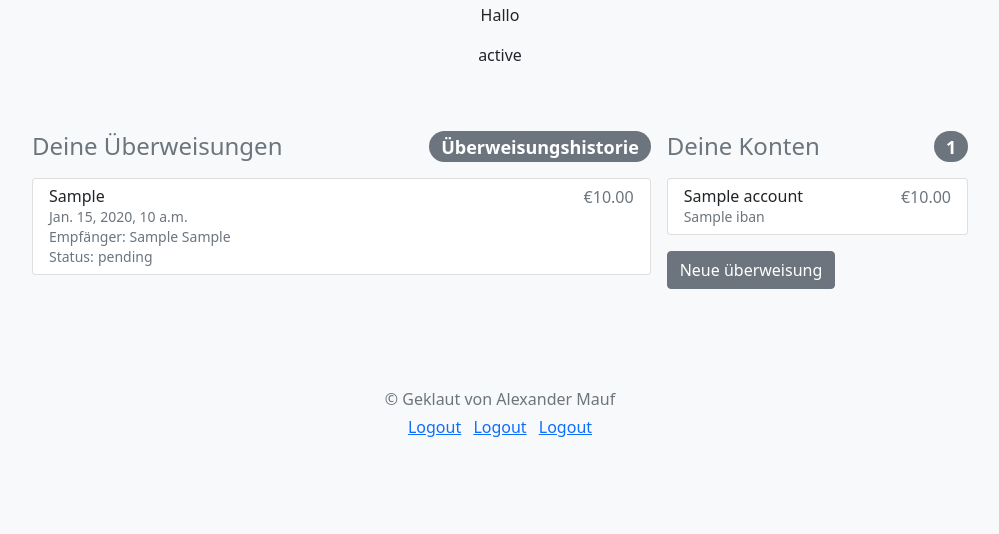
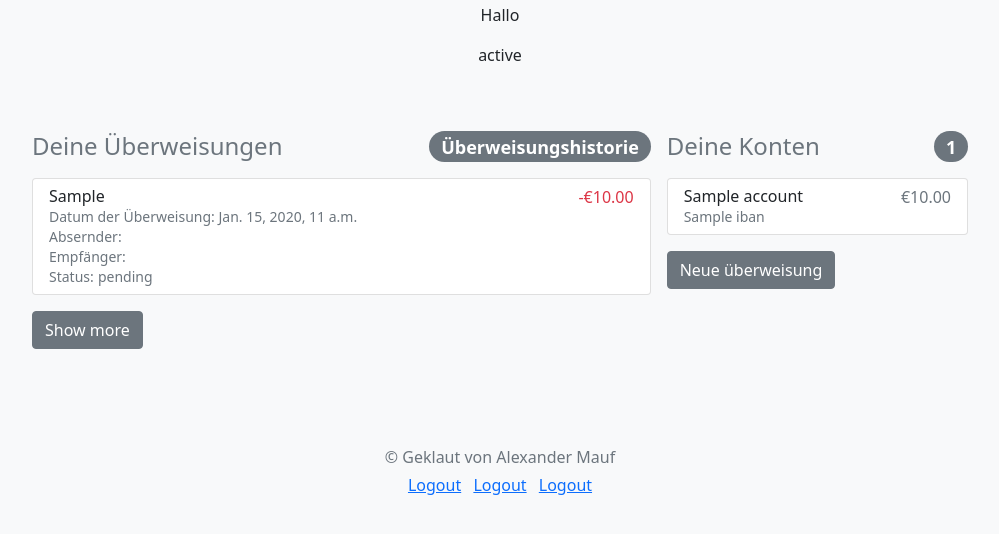
Before and after one commit to Alexader-Mauf/decrypt, a Django app: template bank/templates/bank-index.html in a window 1280 px wide. Shown: the part 172-706 px from the top of the page, without its empty margins (140-1139 px from the left). Run offline with Django 3.2, Linux system fonts and the light colour scheme; tables that the repository leaves empty hold one stand-in row (values such as "Sample post"); the template is opened without the code that fills it: values that come from a table or form of the project are taken from there, most other values are stand-ins (such as "Sample title", 1, 10 or a date in 2020).

Commit message:
made it so that the bank-index now also shows transfers which are incomming also added a distinction for incomming and outgoing transfers so that the amount changes color according to if the balance went up or down

```diff
--- a/bank/forms.py
+++ b/bank/forms.py
@@ -13,7 +13,7 @@ class CreateTransferForm(forms.Form):
             required=True
         )
         self.fields["amount"] = forms.DecimalField(
-            label="Überweisungsbbetrag",
+            label="Überweisungsbetrag",
             required=True,
             min_value=0.01
         )
--- a/bank/templates/bank-index.html
+++ b/bank/templates/bank-index.html
@@ -63,7 +63,9 @@
             <li class="list-group-item d-flex justify-content-between lh-sm">
                 <div>
                     <h6 class="my-0">{{transfer.use_case}}</h6>
-                    <small class="text-muted">{{transfer.execute_datetime}}</small>
+                    <small class="text-muted">Datum der  Überweisung: {{transfer.execute_datetime}}</small>
+                    <br>
+                    <small class="text-muted">Absernder: {{transfer.iban_from.account_owned_by}} {{transfer.iban_from}} </small>
                     <br>
                     <small class="text-muted">Empfänger: {{transfer.iban_to.account_owned_by}} {{transfer.iban_to}}</small>
                     <br>
@@ -71,6 +73,8 @@
                     {% if transfer.is_open == False %}
                     {% if transfer.is_success == False %}
                     <small class="text-muted">Fehlgeschlagen</small>
+                    <br>
+                    <small class="text-muted">log: {{transfer.executionlog}}</small>
                     {% else %}
                     <small class="text-muted">Erfolgreich</small>
                     {% endif %}
@@ -78,10 +82,18 @@
                     <small class="text-muted">pending</small>
                     {% endif %}
                 </div>
-                <span class="text-muted">€{{transfer.amount|floatformat:2}}</span>
+                {% if transfer.iban_to in accounts %}
+                <span class="text-success">€{{transfer.amount|floatformat:2}}</span>
+                {% else %}
+                <span class="text-danger">-€{{transfer.amount|floatformat:2}}</span>
+                {% endif %}
             </li>
             {% endfor%}
         </ul>
+        <div class="input-group">
+           <a href="{%url 'loadhome'%}" type="submit" class="btn btn-secondary">Show more</a>
+         </div>
+
         <!--<form class="needs-validation" novalidate action="{% url 'create-transfer' %}" method="POST">
                  {% csrf_token %}
                  <div class="row g-3">
--- a/core/models.py
+++ b/core/models.py
@@ -103,9 +103,8 @@ class BankTransfer(models.Model):
     use_case = models.TextField(
         verbose_name="Verwendungszweck",
     )
-    executionlog = models.CharField(
-        max_length=255,
-        default=["erstellt"],
+    executionlog = models.TextField(
+        default="erstellt",
     )
 
     execute_datetime = models.DateTimeField(
@@ -139,10 +138,11 @@ class BankTransfer(models.Model):
                 ## Checks if transaction is possible
                 # amount must be positive
                 if self.amount < 0:
-                    self.executionlog += (" Error: kann keine negativen beträge überweisen.",)
+                    self.executionlog += (" Error: kann keine negativen beträge überweisen.")
                     self.is_open = False
                     self.save()
                     print("negativer amount")
+                    return
 
                 # transfer darf nicht schon angesetzt wurden sein
                 if self.is_open == False:
@@ -152,10 +152,11 @@ class BankTransfer(models.Model):
 
                 # Zielaccount darf nicht Absendeaccount sein
                 if account_from == account_to:
-                    self.executionlog += (" Error: Kann keine Überweisung an das selbe Koto ausführen.",)
+                    self.executionlog = self.executionlog + " Error: Kann keine Überweisung an das Absenderkonto ausführen."
                     self.is_open = False
                     self.save()
                     print("gleicher account")
+                    return
 
                 # man darf nicht mehr überweisen, als man geld auf dem Konto hat
                 if account_from.balance > amount:
```
Also changed, not shown: bank/views.py (+6 -6 lines).
